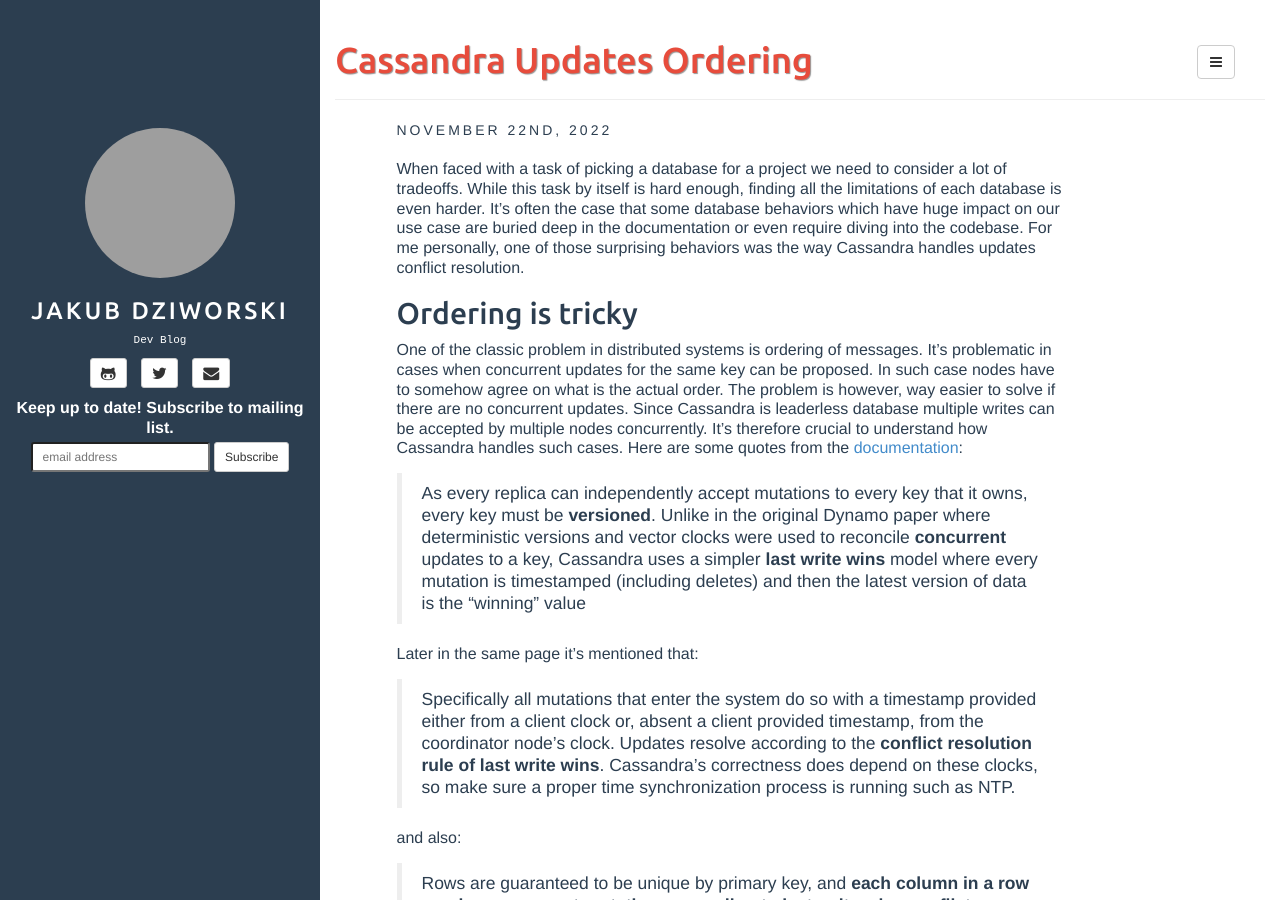
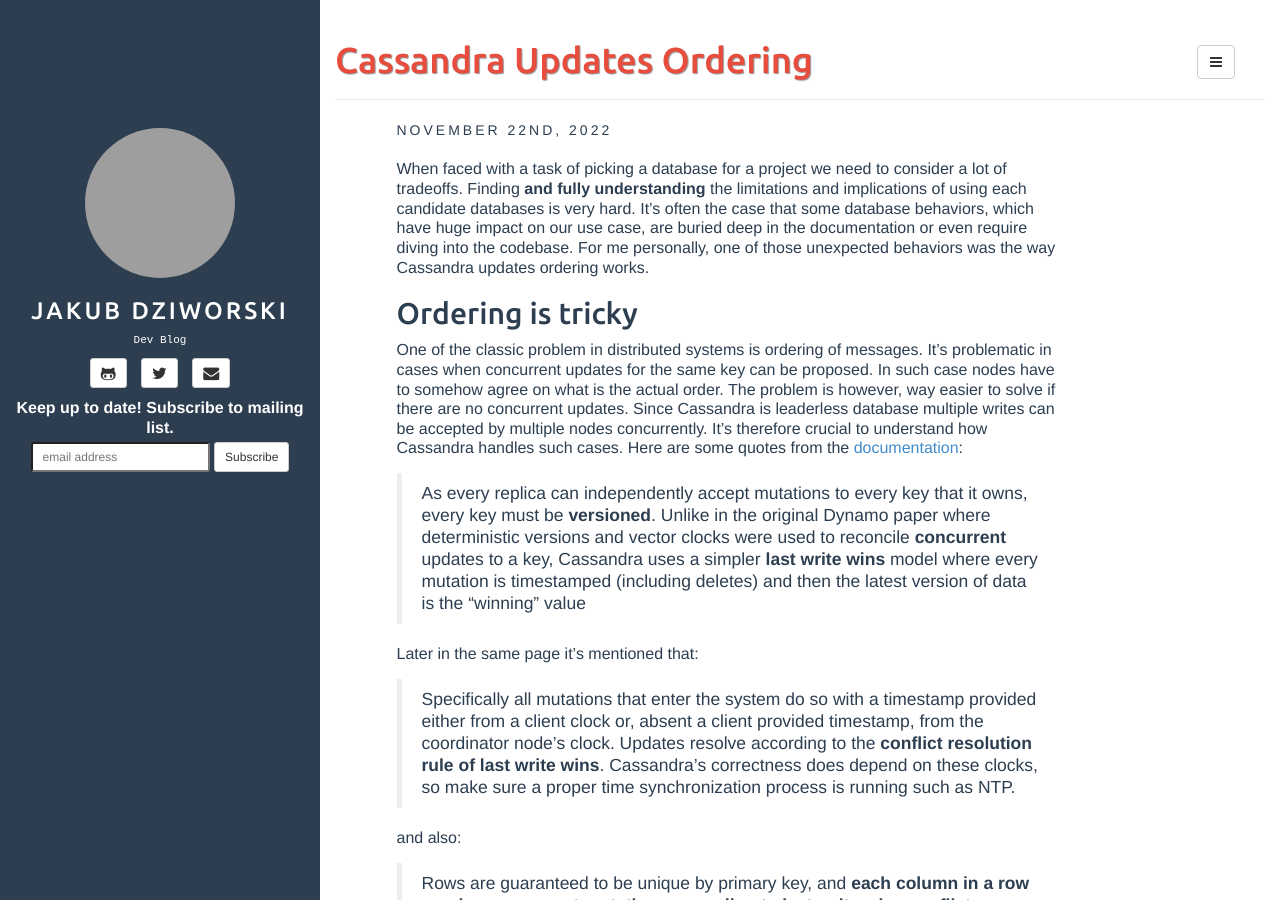
Before and after one commit to JakubDziworski/JakubDziworski.github.io, a Jekyll site: the page built from _posts/2022-11-22-cassandra-updates-ordering.md, in a window 1280 px wide and 900 px high. Built offline with Jekyll 4.4.1, drawn with Linux system fonts in a browser that asks for light colours; comment, search, counter and statistics services are not loaded; grey boxes are pictures that could not be loaded.

Commit message:
Punctuation

```diff
--- a/_posts/2022-11-22-cassandra-updates-ordering.md
+++ b/_posts/2022-11-22-cassandra-updates-ordering.md
@@ -7,9 +7,9 @@
 comments: true
 ---
 When faced with a task of picking a database for a project we need to consider a lot of tradeoffs.
-While this task by itself is hard enough, finding all the limitations of each database is even harder.
-It's often the case that some database behaviors which have huge impact on our use case are buried deep in the documentation or even
-require diving into the codebase. For me personally, one of those surprising behaviors was the way Cassandra handles updates conflict resolution.
+Finding **and fully understanding** the limitations and implications of using each candidate databases is very hard.
+It's often the case that some database behaviors, which have huge impact on our use case, are buried deep in the documentation or even
+require diving into the codebase. For me personally, one of those unexpected behaviors was the way Cassandra updates ordering works.
 
 ## Ordering is tricky
 
```
